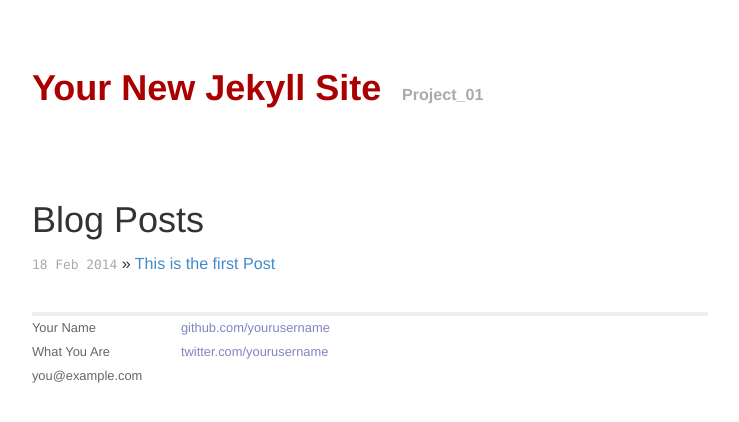
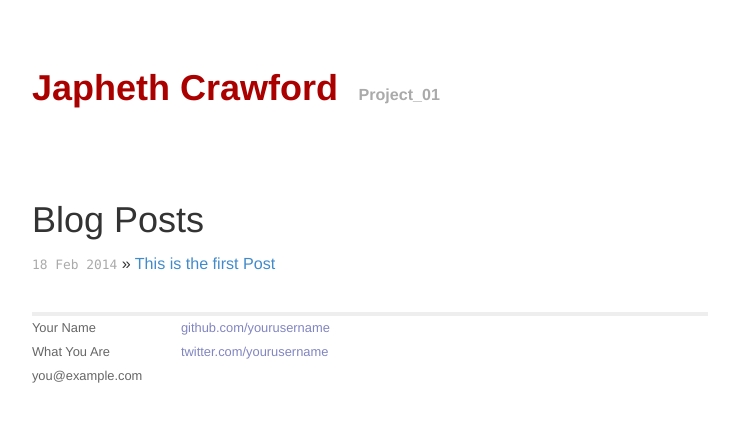
Before and after one commit to japhethcrawford/classblog, a Jekyll site: the page built from index.html, in a window 1280 px wide. Shown: the top 422 px of the page, without its empty margins (270-1009 px from the left). Built offline with Jekyll 4.4.1, drawn with Linux system fonts in a browser that asks for light colours; Markdown is read by kramdown in place of the engine named in the settings; comment, search, counter and statistics services are not loaded.

Commit message:
update page name

```diff
--- a/_config.yml
+++ b/_config.yml
@@ -1,3 +1,3 @@
-name: Your New Jekyll Site
+name: Japheth Crawford
 markdown: redcarpet
 pygments: true
```
